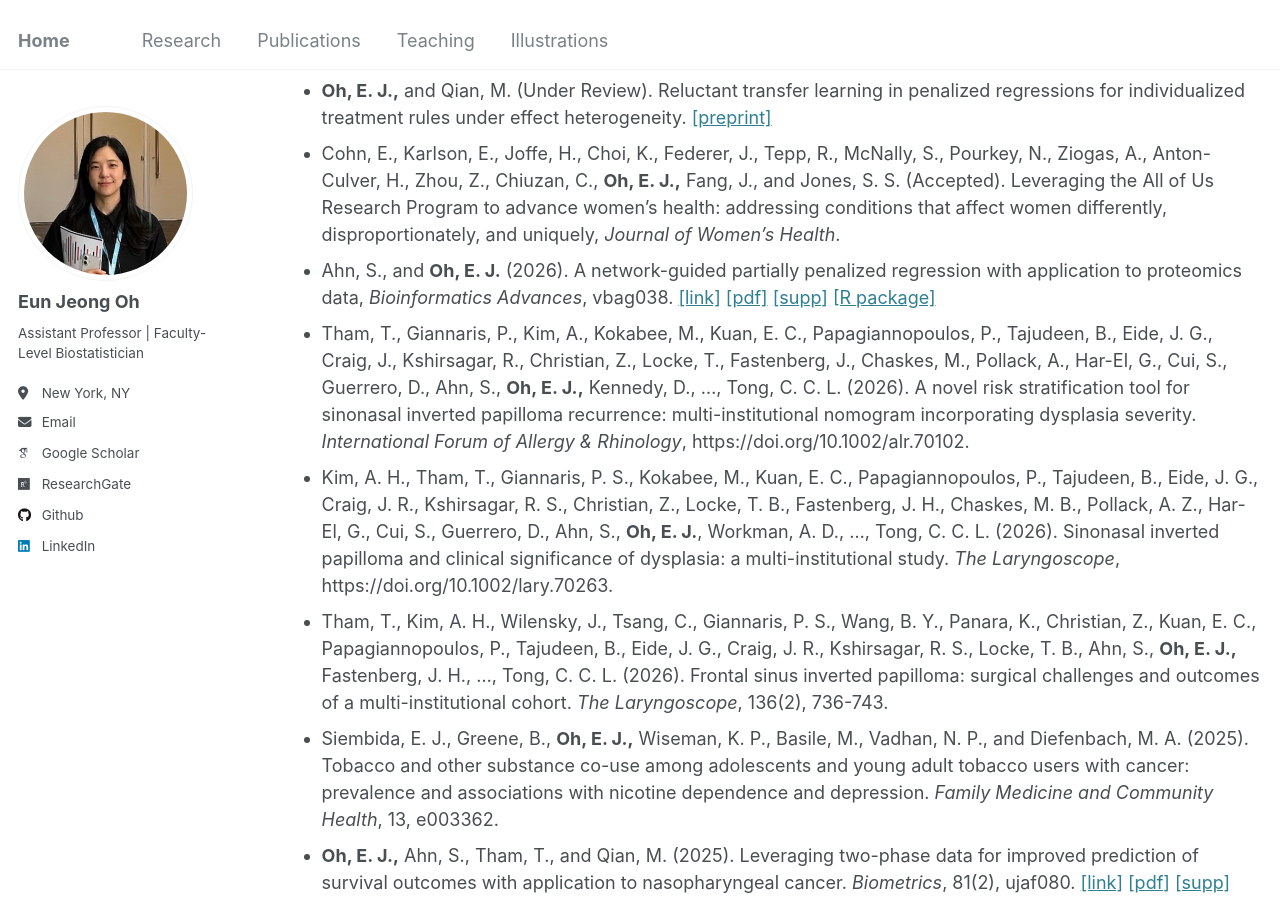
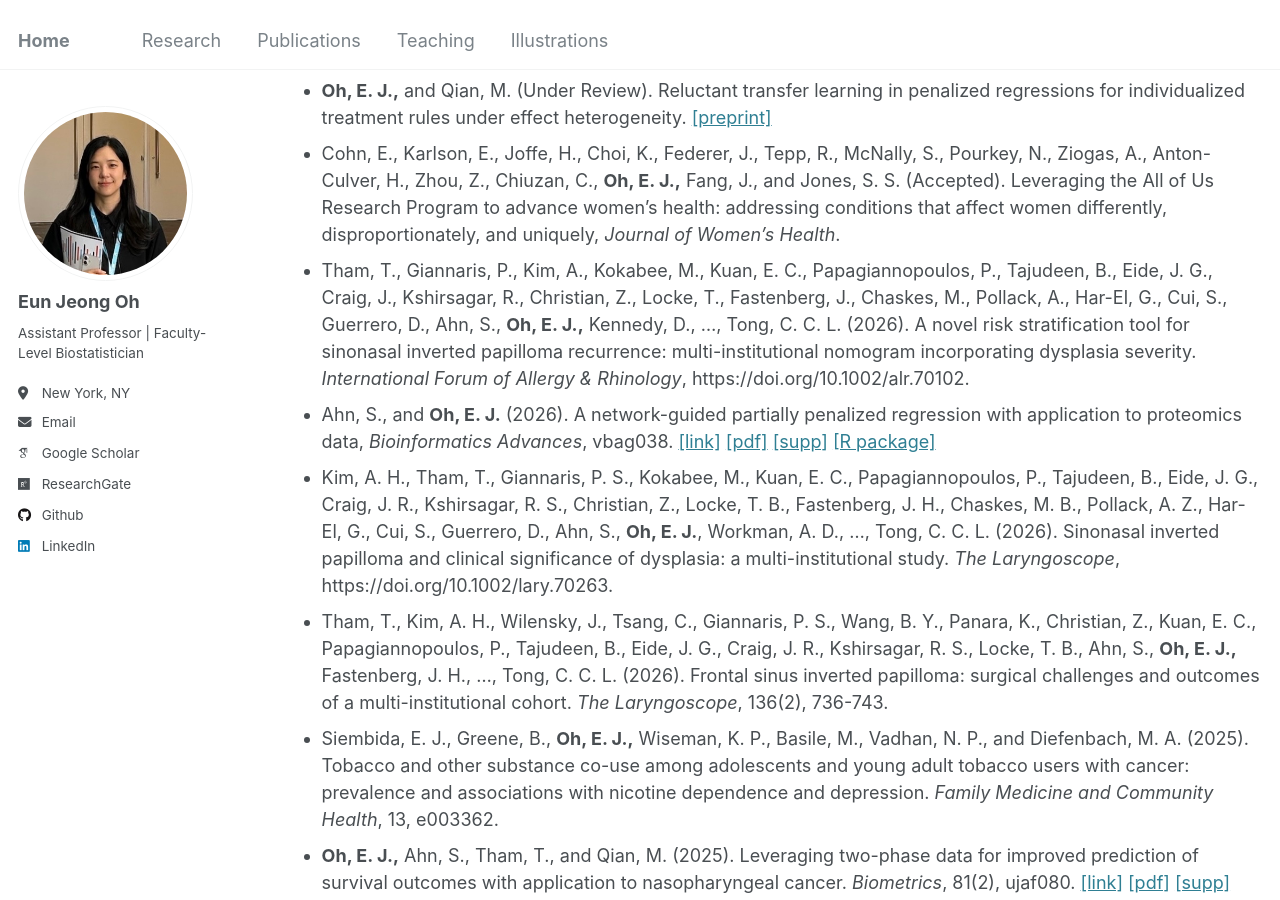
Before and after one commit to oheunj/oheunj.github.io, a Jekyll site: the page built from _pages/publications.md, in a window 1280 px wide and 900 px high, scrolled down 357 px. Built offline with Jekyll 4.4.1, drawn with Linux system fonts in a browser that asks for light colours; some web fonts are replaced.

```diff
--- a/_pages/publications.md
+++ b/_pages/publications.md
@@ -17,8 +17,8 @@ redirect_from:
 * Vrany, E. A., Chiuzan, C., __Oh, E. J.,__ Ephraim, P. L., Austin, R. A., Brissette, I. F., Millstein, S. L., and Fitzpatrick, S. L. (Under Review). Geographic analysis of access to national diabetes prevention program in New York State.
 * __Oh, E. J.,__ and Qian, M. (Under Review). Reluctant transfer learning in penalized regressions for individualized treatment rules under effect heterogeneity. [[preprint]](https://arxiv.org/pdf/2511.08559)
 * Cohn, E., Karlson, E., Joffe, H., Choi, K., Federer, J., Tepp, R., McNally, S., Pourkey, N., Ziogas, A., Anton-Culver, H., Zhou, Z., Chiuzan, C., __Oh, E. J.,__ Fang, J., and Jones, S. S. (Accepted). Leveraging the All of Us Research Program to advance women’s health: addressing conditions that affect women differently, disproportionately, and uniquely, _Journal of Women's Health_.
+* Tham, T., Giannaris, P., Kim, A., Kokabee, M., Kuan, E. C., Papagiannopoulos, P., Tajudeen, B., Eide, J. G., Craig, J., Kshirsagar, R., Christian, Z., Locke, T., Fastenberg, J., Chaskes, M., Pollack, A., Har-El, G., Cui, S., Guerrero, D., Ahn, S., __Oh, E. J.,__ Kennedy, D., ..., Tong, C. C. L. (2026). A novel risk stratification tool for sinonasal inverted papilloma recurrence: multi-institutional nomogram incorporating dysplasia severity. _International Forum of Allergy & Rhinology_, https://doi.org/10.1002/alr.70102.
 * Ahn, S., and __Oh, E. J.__ (2026). A network-guided partially penalized regression with application to proteomics data, _Bioinformatics Advances_,  vbag038. [[link]](https://academic.oup.com/bioinformaticsadvances/article/6/1/vbag038/8456552) [[pdf]](https://oheunj.github.io/files/vbag038.pdf) [[supp]](https://oheunj.github.io/files/vbag038_supplementary_data.pdf) [[R package]](https://cran.r-project.org/web/packages/NetGreg/index.html)
-* Tham, T., Giannaris, P., Kim, A., Kokabee, M., Kuan, E. C., Papagiannopoulos, P., Tajudeen, B., Eide, J. G., Craig, J., Kshirsagar, R., Christian, Z., Locke, T., Fastenberg, J., Chaskes, M., Pollack, A., Har-El, G., Cui, S., Guerrero, D., Ahn, S., __Oh, E. J.,__ Kennedy, D., ..., Tong, C. C. L. (2026). A novel risk stratification tool for sinonasal inverted papilloma recurrence: multi-institutional nomogram incorporating dysplasia severity. _International Forum of Allergy & Rhinology_, https://doi.org/10.1002/alr.70102.
 * Kim, A. H., Tham, T., Giannaris, P. S., Kokabee, M., Kuan, E. C., Papagiannopoulos, P., Tajudeen, B., Eide, J. G., Craig, J. R., Kshirsagar, R. S., Christian, Z., Locke, T. B., Fastenberg, J. H., Chaskes, M. B., Pollack, A. Z., Har-El, G., Cui, S., Guerrero, D., Ahn, S., __Oh, E. J.__, Workman, A. D., ..., Tong, C. C. L. (2026). Sinonasal inverted papilloma and clinical significance of dysplasia: a multi-institutional study. _The Laryngoscope_, https://doi.org/10.1002/lary.70263.
 * Tham, T., Kim, A. H., Wilensky, J., Tsang, C., Giannaris, P. S., Wang, B. Y., Panara, K., Christian, Z., Kuan, E. C., Papagiannopoulos, P., Tajudeen, B., Eide, J. G., Craig, J. R., Kshirsagar, R. S., Locke, T. B., Ahn, S., __Oh, E. J.,__ Fastenberg, J. H., ..., Tong, C. C. L. (2026). Frontal sinus inverted papilloma: surgical challenges and outcomes of a multi-institutional cohort. _The Laryngoscope_, 136(2), 736-743.
 * Siembida, E. J., Greene, B., __Oh, E. J.,__ Wiseman, K. P., Basile, M., Vadhan, N. P., and Diefenbach, M. A. (2025). Tobacco and other substance co-use among adolescents and young adult tobacco users with cancer: prevalence and associations with nicotine dependence and depression. _Family Medicine and Community Health_, 13, e003362.
```
